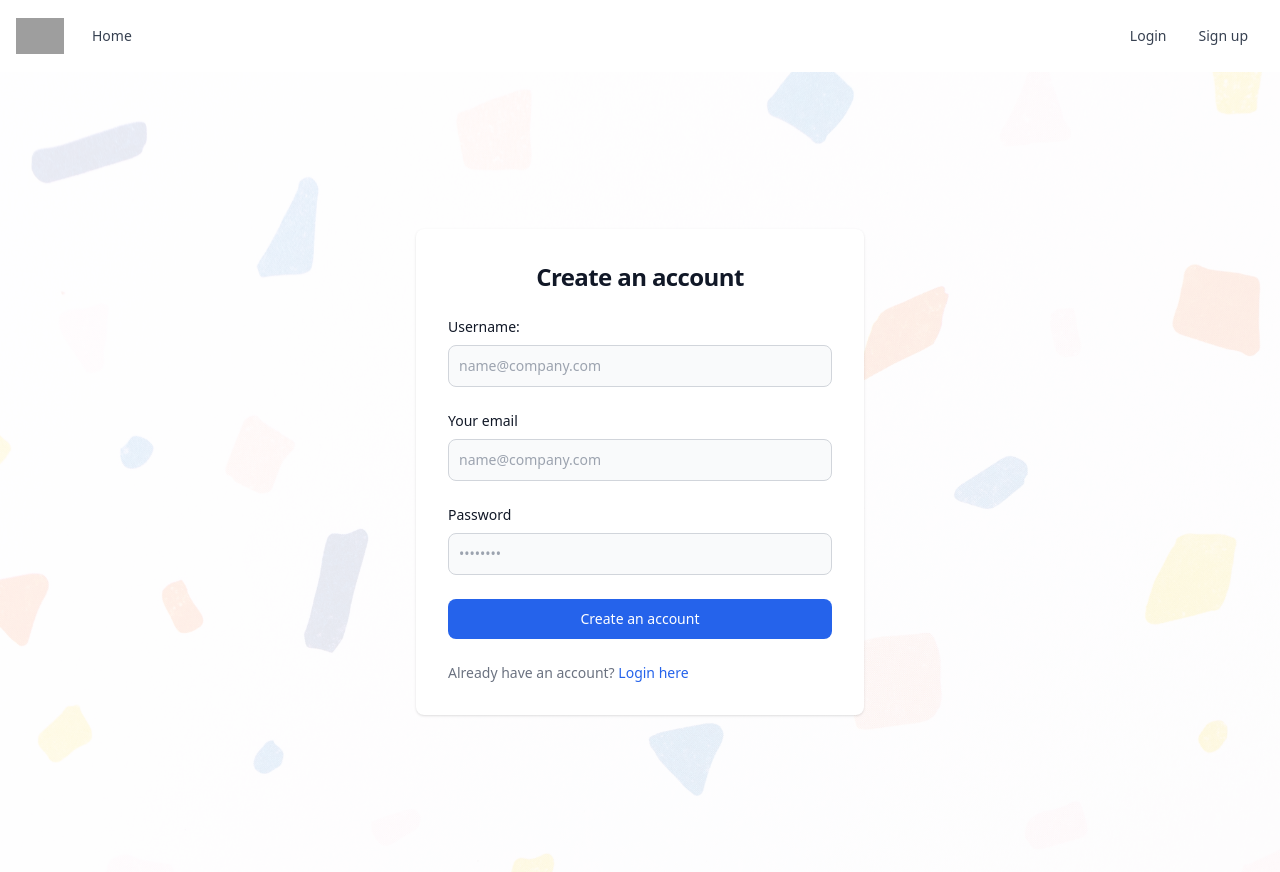
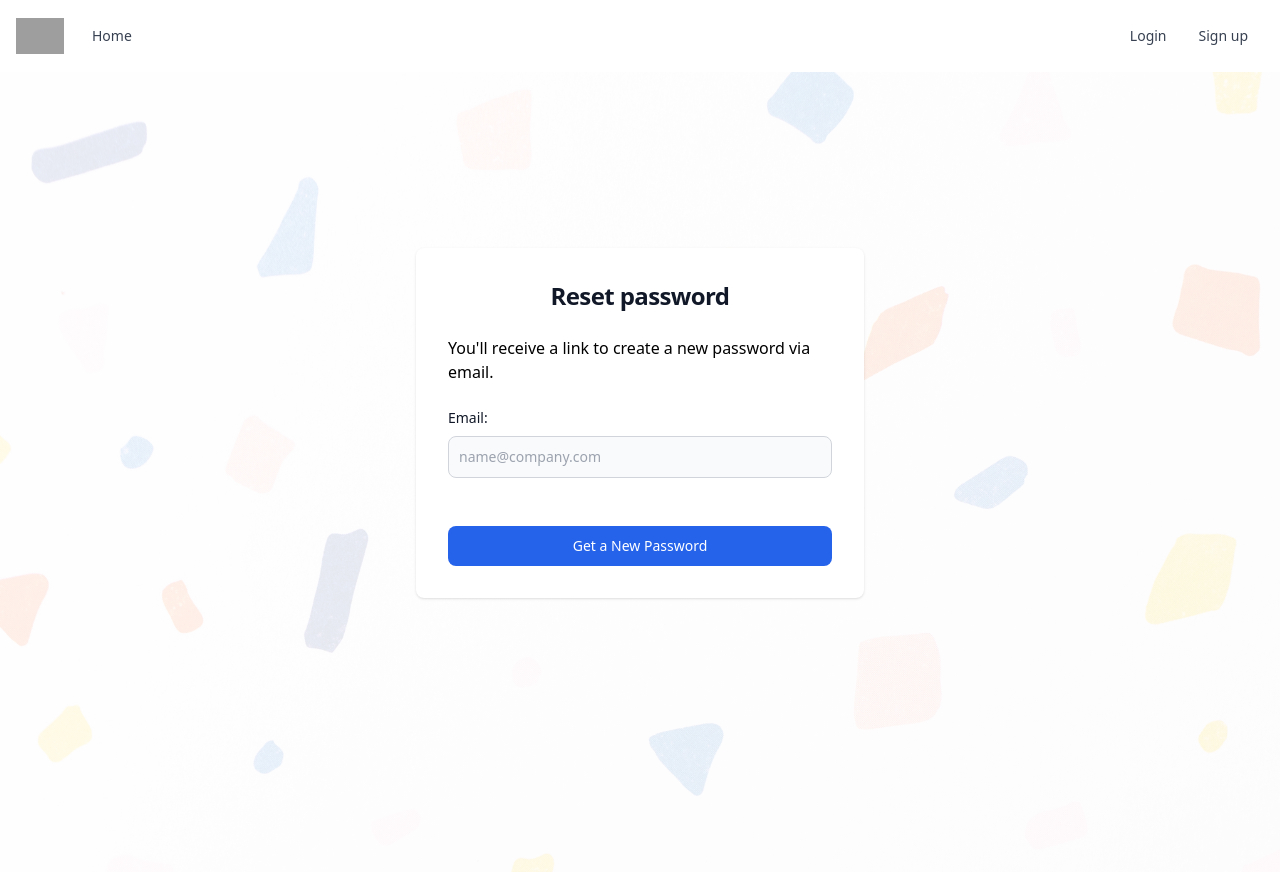
Before and after one commit to enanesh/quizmaker, a React (Create React App) app in the folder client/: page / in a window 1280 px wide. Built offline with nearby package versions, Linux system fonts and the light colour scheme; grey boxes are pictures that could not be loaded.

Commit message:
Adds the PasswordForm component, is working properly

```diff
--- a/client/src/App.js
+++ b/client/src/App.js
@@ -9,6 +9,7 @@ import RenderQuiz from "./pages/RenderQuiz";
 import { setContext } from "@apollo/client/link/context";
 import SingUp from "./components/SignUp";
 import SignUp from "./components/SignUp";
+import PasswordForm from "./components/PasswordForm";
 
 const httpLink = createHttpLink({
   uri: "/graphql",
@@ -37,7 +38,7 @@ function App() {
     <ApolloProvider client={client}>
       <Router>
         <Navbar />
-        <SignUp />
+        <PasswordForm />
         {/* <Section /> */}
         <Routes>
           {/* <Route exact path='/' element={</>} />
--- /dev/null
+++ b/client/src/components/PasswordForm.js
@@ -0,0 +1,54 @@
+import React from 'react'
+
+const PasswordForm = () => {
+  return (
+    <section class="bg-gray-50 dark:bg-gray-900 bg-confetti ">
+      <div class="flex flex-col items-center  py-44  mx-auto md:h-screen  ">
+        <div class="w-full bg-white rounded-lg shadow dark:border md:mt-0 sm:max-w-md xl:p-0 dark:bg-gray-800 dark:border-gray-700">
+          <div class="p-6 space-y-4 md:space-y-6 sm:p-8">
+            <h1 class="text-xl font-bold leading-tight tracking-tight text-gray-900 md:text-2xl dark:text-white text-center ">
+              Reset password
+            </h1>
+
+            <div>
+
+              <p>You'll receive a link to create a new password via email.</p>
+
+            </div>
+
+            <form class="space-y-6 md:space-y-6" action="#">
+              <div className='pb-6' >
+                <label
+                  for="email"
+                  class="block mb-2 text-sm font-medium text-gray-900 dark:text-white"
+                >
+                  Email:{" "}
+                </label>
+                <input
+                  type="email"
+                  name="email"
+                  id="email"
+                  class="bg-gray-50 border border-gray-300  text-gray-900 sm:text-sm rounded-lg focus:ring-primary-600 focus:border-primary-600 block w-full p-2.5 dark:bg-gray-700 dark:border-gray-600 dark:placeholder-gray-400 dark:text-white dark:focus:ring-blue-500 dark:focus:border-blue-500"
+                  placeholder="name@company.com"
+                  required=""
+                />
+              </div>
+
+
+
+              <button
+                type="submit"
+                class="w-full text-white bg-blue-600 hover:bg-primary-700 focus:ring-4 focus:outline-none focus:ring-primary-300 font-medium rounded-lg text-sm px-5 py-2.5 text-center dark:bg-primary-600 dark:hover:bg-primary-700 dark:focus:ring-primary-800"
+              >
+                 Get a New Password
+              </button>
+
+            </form>
+          </div>
+        </div>
+      </div>
+    </section>
+  )
+}
+
+export default PasswordForm
```
Also changed, not shown: client/src/components/SignUp.js (+59 -24 lines), client/assets/mainNoBg.png (renamed from client/assets/mainPageImage.png).
